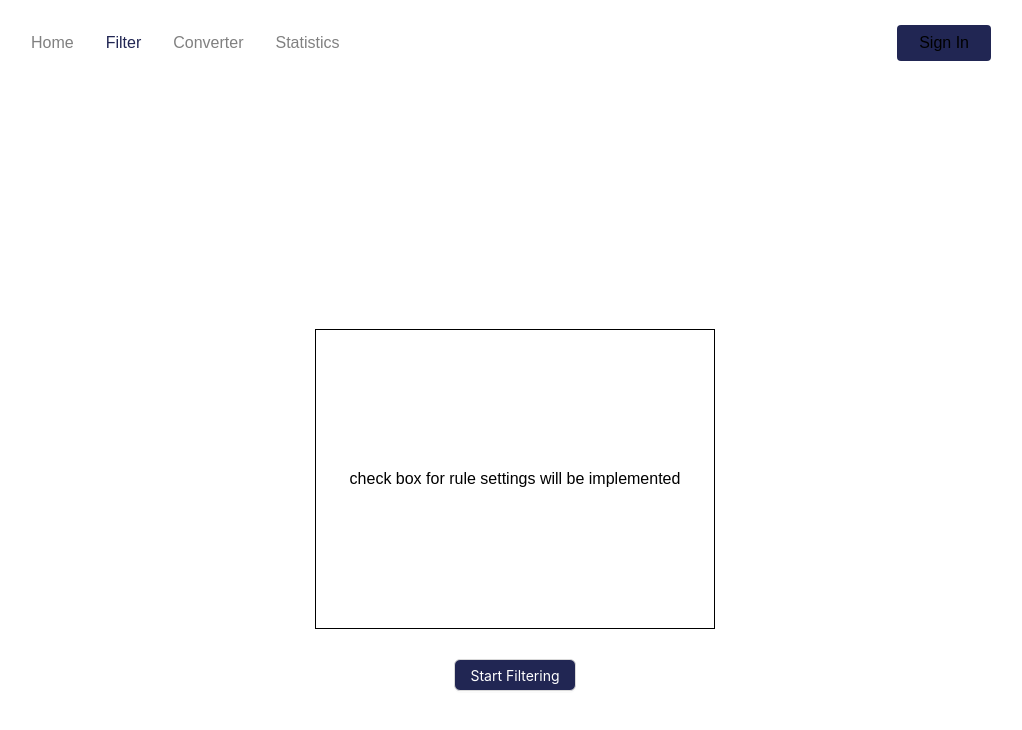
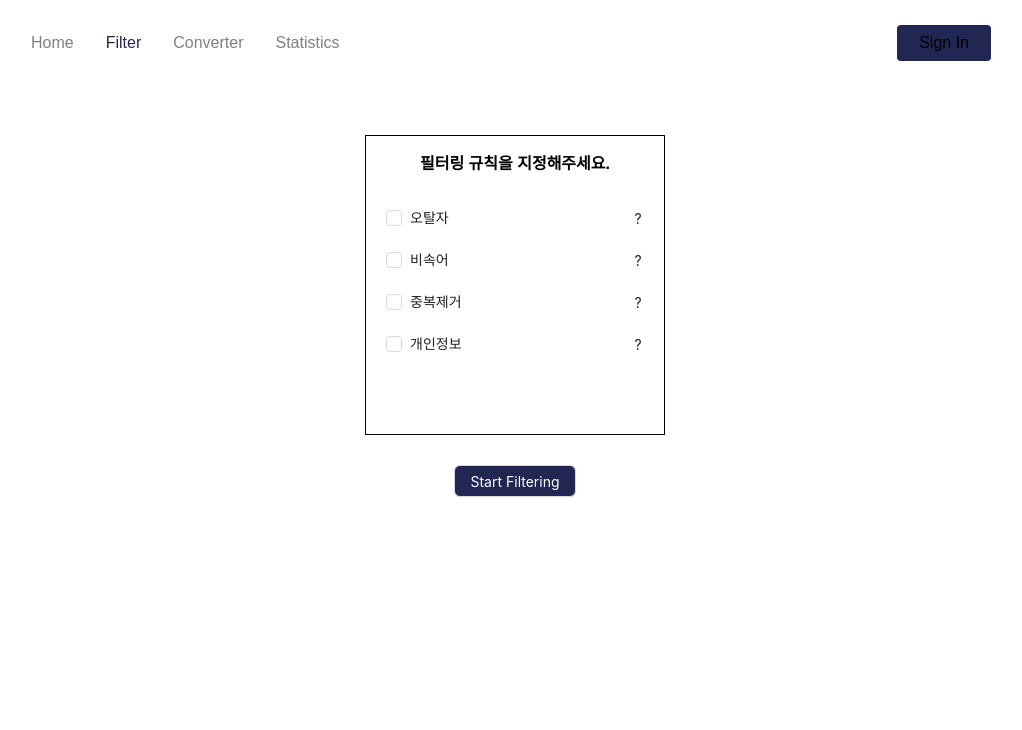
Before and after one commit to leeinsunny/CapstoneProject, a React (Create React App) app in the folder dt-demo-fe/: page /filter/rules in a window 1280 px wide. Shown: the top 730 px of the page, without its empty margins (125-1147 px from the left). Built offline with nearby package versions, Linux system fonts and the light colour scheme; no server answers; a web font is replaced by a local one.

Commit message:
Filtering Rules Implementation - Implementation on frontend details and server
Signed-off-by: yoouung <jyp101400@gmail.com>

```diff
--- a/dt-demo-fe/package.json
+++ b/dt-demo-fe/package.json
@@ -7,6 +7,7 @@
         "@testing-library/jest-dom": "^5.17.0",
         "@testing-library/react": "^13.4.0",
         "@testing-library/user-event": "^13.5.0",
+        "antd": "^5.9.0",
         "axios": "^1.5.0",
         "http-proxy-middleware": "^2.0.6",
         "react": "^18.2.0",
--- a/dt-demo-fe/src/Router.js
+++ b/dt-demo-fe/src/Router.js
@@ -1,5 +1,5 @@
-import Navbar from "./components/Navbar";
 import { BrowserRouter, Routes, Route, Navigate } from "react-router-dom";
+import Navbar from "./components/navbar/index";
 import Home from "./pages/01_home";
 import Filter from "./pages/02_filter";
 import Converter from "./pages/03_converter";
--- /dev/null
+++ b/dt-demo-fe/src/components/Rules/ruleOptions.js
@@ -0,0 +1,24 @@
+const rules = [
+    {
+        label: "오탈자",
+        value: "typo",
+        description: "typo 모듈에 대한 설명입니다.",
+    },
+    {
+        label: "비속어",
+        value: "slang",
+        description: "slang 모듈에 대한 설명입니다.",
+    },
+    {
+        label: "중복제거",
+        value: "dup",
+        description: "dup 모듈에 대한 설명입니다.",
+    },
+    {
+        label: "개인정보",
+        value: "pdd",
+        description: "pdd 모듈에 대한 설명입니다.",
+    },
+];
+
+export default rules;
--- /dev/null
+++ b/dt-demo-fe/src/hooks/api/axiosInterceptor.js
@@ -0,0 +1,13 @@
+import axios from "axios";
+
+const useApi = axios.create({
+    headers: {
+        "Content-Type": "application/json;charset=UTF-8",
+        "Access-Control-Allow-Origin": "http://localhost:5001",
+        "Access-Control-Allow-Credentials": "true",
+    },
+});
+
+useApi.interceptors.response.use((response) => response);
+
+export default useApi;
--- a/dt-demo-fe/src/pages/02_filter.js
+++ b/dt-demo-fe/src/pages/02_filter.js
@@ -1,12 +1,11 @@
 import React, { useState, useEffect } from "react";
 import axios from "axios";
 import styled from "styled-components";
-import DemoUpload from "./demo/upload";
 import { Outlet } from "react-router-dom";
 
 const Container = styled.div`
     display: flex;
-    justify-content: center;
+    justify-content: start;
     flex-direction: column;
     align-items: center;
     height: 100vh;
@@ -16,6 +15,7 @@ const Filter = () => {
     const [data, setData] = useState(null);
 
     useEffect(() => {
+        // TODO: Match backend connection structure
         const apiUrl = "/filter";
 
         axios
--- a/dt-demo-fe/src/pages/demo/rules.js
+++ b/dt-demo-fe/src/pages/demo/rules.js
@@ -1,46 +1,159 @@
-import React from "react";
-import { Button } from "antd";
+import React, { useState, useEffect } from "react";
+import { Button, Checkbox, Modal } from "antd";
 import styled from "styled-components";
 import { useNavigate } from "react-router-dom";
+import rules from "../../components/Rules/ruleOptions";
+import useApi from "../../hooks/api/axiosInterceptor";
 
 const Container = styled.div`
     display: flex;
     flex-direction: column;
-    justify-content: center;
+    justify-content: start;
     align-items: center;
 `;
 
 const RulesBox = styled.div`
     display: flex;
     flex-direction: column;
-    justify-content: center;
+    justify-content: start;
     align-items: center;
     border: 1px solid black;
     height: 300px;
-    width: 400px;
+    width: 300px;
     margin-top: 50px;
+`;
+
+const Header = styled.div`
+    display: flex;
+    width: 100%;
+    justify-content: center;
+    margin: 20px 0px 20px 0px;
+    font-weight: bold;
+`;
+
+const Wrapper = styled.div`
+    display: flex;
+    flex-direction: column;
+    align-items: stretch;
+    width: 100%;
+    margin-top: 10px;
+`;
+
+const Row = styled.div`
+    display: flex;
+    justify-content: space-between;
+    align-items: center;
+    margin-bottom: 10px;
+    width: 100%;
 `;
 
 const DemoRules = () => {
     const navigate = useNavigate();
+    const [modalVisible, setModalVisible] = useState(false);
+    const [selectedRow, setSelectedRow] = useState(null);
+    const [checkedValues, setCheckedValues] = useState([]);
+
+    // TODO: Handle input files
+    const [form, setForm] = useState({
+        all: false,
+        modules: "",
+        input: "demo.txt",
+    });
+
+    const onChange = (e) => {
+        if (e.target.checked) {
+            setCheckedValues([...checkedValues, e.target.value]);
+        } else {
+            setCheckedValues(
+                checkedValues.filter((value) => value !== e.target.value)
+            );
+        }
+        setForm({ ...form, modules: checkedValues });
+    };
+
+    const openModal = (row) => {
+        setSelectedRow(row);
+        setModalVisible(true);
+    };
+
+    const closeModal = () => {
+        setSelectedRow(null);
+        setModalVisible(false);
+    };
+
+    const handleStartFiltering = async (e) => {
+        e.preventDefault(); // prevent form submit from reloading the page
+
+        setForm({ ...form, modules: checkedValues.join() });
+
+        var newFormState = {};
+
+        if (checkedValues.length === 4) {
+            newFormState = { ...form, all: true, modules: null };
+        } else if (checkedValues.length === 0) {
+            alert("필터링 규칙을 선택해주세요.");
+            return;
+        } else {
+            newFormState = { ...form, modules: checkedValues.join(",") };
+        }
+
+        try {
+            await useApi.post("/api/filter", {
+                form: newFormState,
+            });
+
+            alert("필터링이 완료되었습니다.");
+            navigate("/filter/report");
+        } catch (error) {
+            console.log(error);
+        }
+    };
+
+    useEffect(() => {}, [checkedValues]);
 
     return (
         <Container>
             <RulesBox>
-                <div>check box for rule settings will be implemented</div>
+                <Header>
+                    <div>필터링 규칙을 지정해주세요.</div>
+                </Header>
+                <Wrapper>
+                    {rules.map((rule) => (
+                        <Row key={rule.value}>
+                            <Checkbox
+                                value={rule.value}
+                                name={rule.value}
+                                onChange={onChange}
+                                style={{ marginLeft: "20px" }}
+                            >
+                                {rule.label}
+                            </Checkbox>
+                            <Button
+                                type="text"
+                                shape="circle"
+                                icon="?"
+                                style={{ marginRight: "10px" }}
+                                onClick={() => openModal(rule)}
+                            />
+                        </Row>
+                    ))}
+                </Wrapper>
             </RulesBox>
+
             <Button
                 style={{
                     backgroundColor: "#212653",
                     color: "white",
                     marginTop: "30px",
                 }}
-                onClick={() => {
-                    navigate("/filter/report");
-                }}
+                onClick={handleStartFiltering}
             >
                 Start Filtering
             </Button>
+
+            <Modal open={modalVisible} onCancel={closeModal} footer={null}>
+                {selectedRow && selectedRow.description}
+            </Modal>
         </Container>
     );
 };
```
Also changed, not shown: 2 other files (tests, documents, lock files or other folders).
